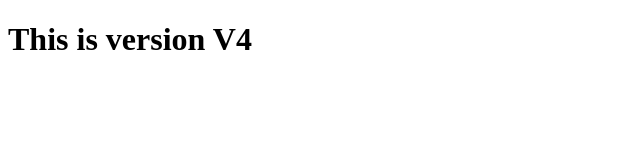
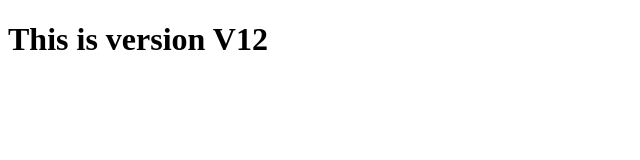
Before and after one commit to PPS-yrana/MyRepo, a plain HTML site: page index.html in a window 1280 px wide. Shown: the full height of the page, 0-640 px from the left. Drawn offline with Linux system fonts and the light colour scheme.

Commit message:
index.html

```diff
--- a/index.html
+++ b/index.html
@@ -7,7 +7,7 @@
 </head>
 
 <body>
-    <h1> This is version V4</h1>
+    <h1> This is version V12</h1>
 </body>
 
 </html>
```
